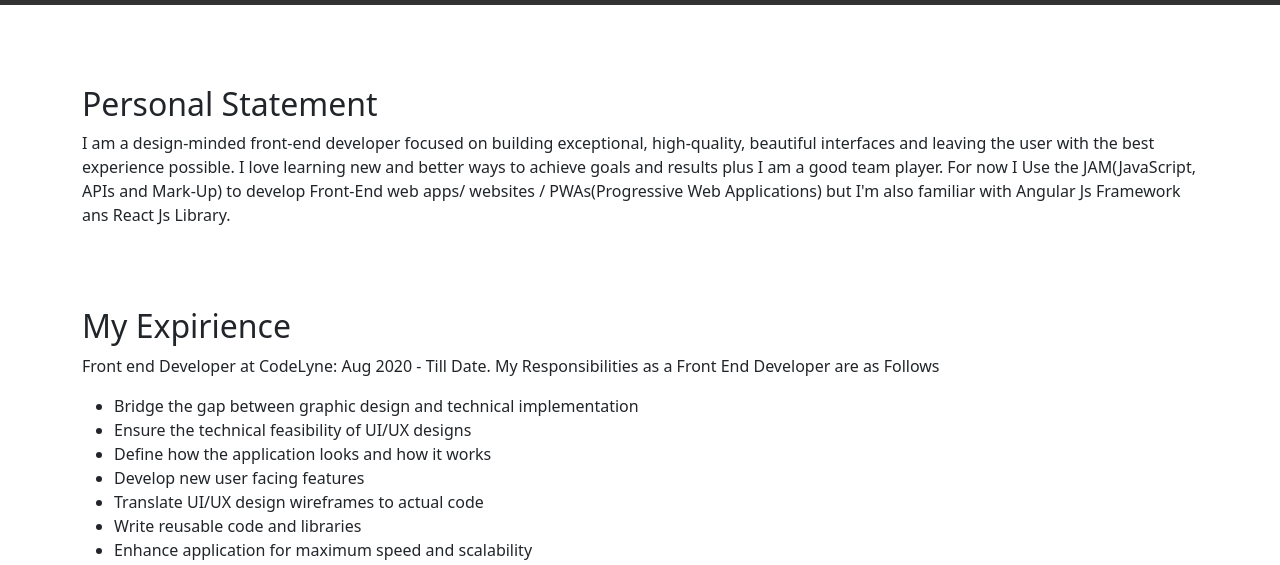
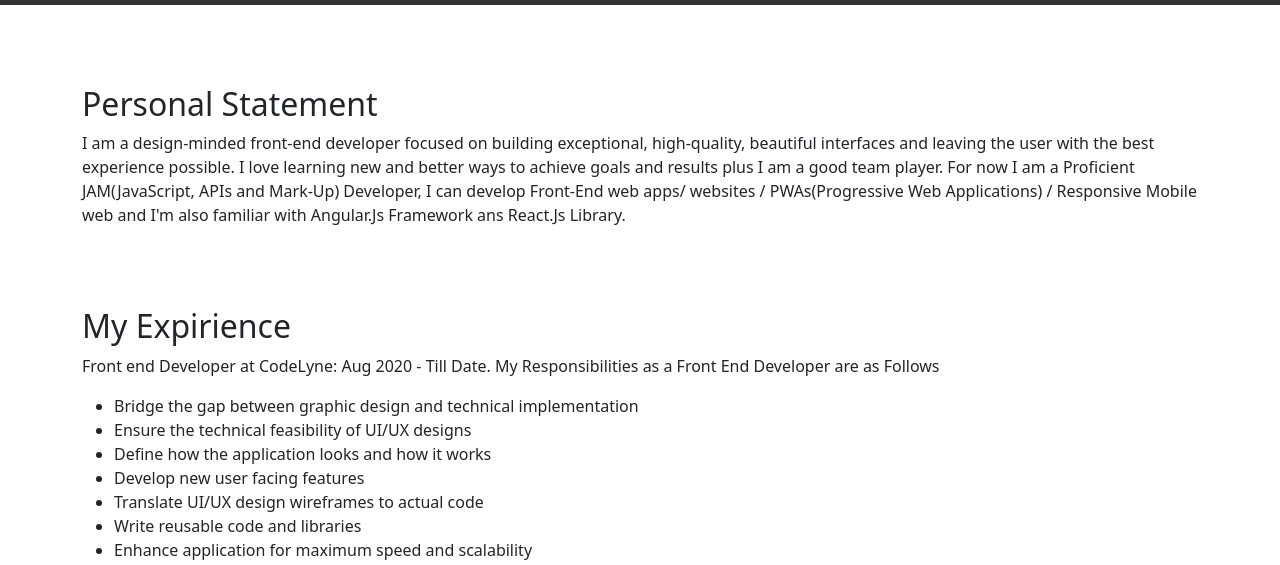
Before and after one commit to ELTANA/resume-kyrian, a plain HTML site: page index.html in a window 1280 px wide. Shown: the part 235-800 px from the top of the page. Drawn offline with Linux system fonts and the light colour scheme.

Commit message:
typo-error correction

```diff
--- a/index.html
+++ b/index.html
@@ -144,9 +144,9 @@
                     <p>
                         I am a design-minded front-end developer focused on building exceptional, high-quality,
                         beautiful interfaces and leaving the user with the best experience possible. I love learning new
-                        and better ways to achieve goals and results plus I am a good team player. For now I Use the
-                        JAM(JavaScript, APIs and Mark-Up) to develop Front-End web apps/ websites / PWAs(Progressive Web
-                        Applications) but I'm also familiar with Angular Js Framework ans React Js Library.
+                        and better ways to achieve goals and results plus I am a good team player. For now I am a Proficient
+                        JAM(JavaScript, APIs and Mark-Up) Developer, I can develop Front-End web apps/ websites / PWAs(Progressive Web
+                        Applications) / Responsive Mobile web and I'm also familiar with Angular.Js Framework ans React.Js Library.
                     </p>
 
                 </section>
```
